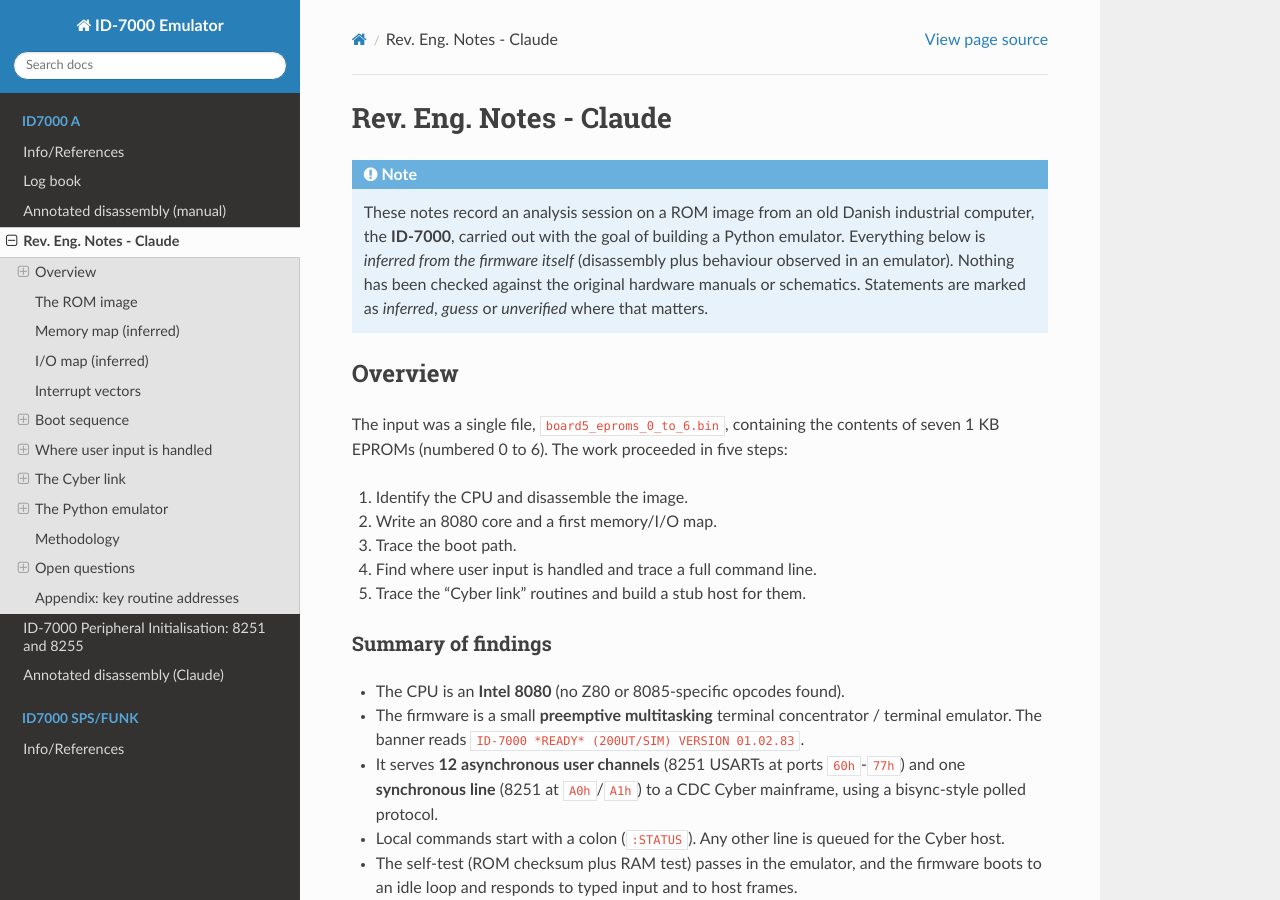
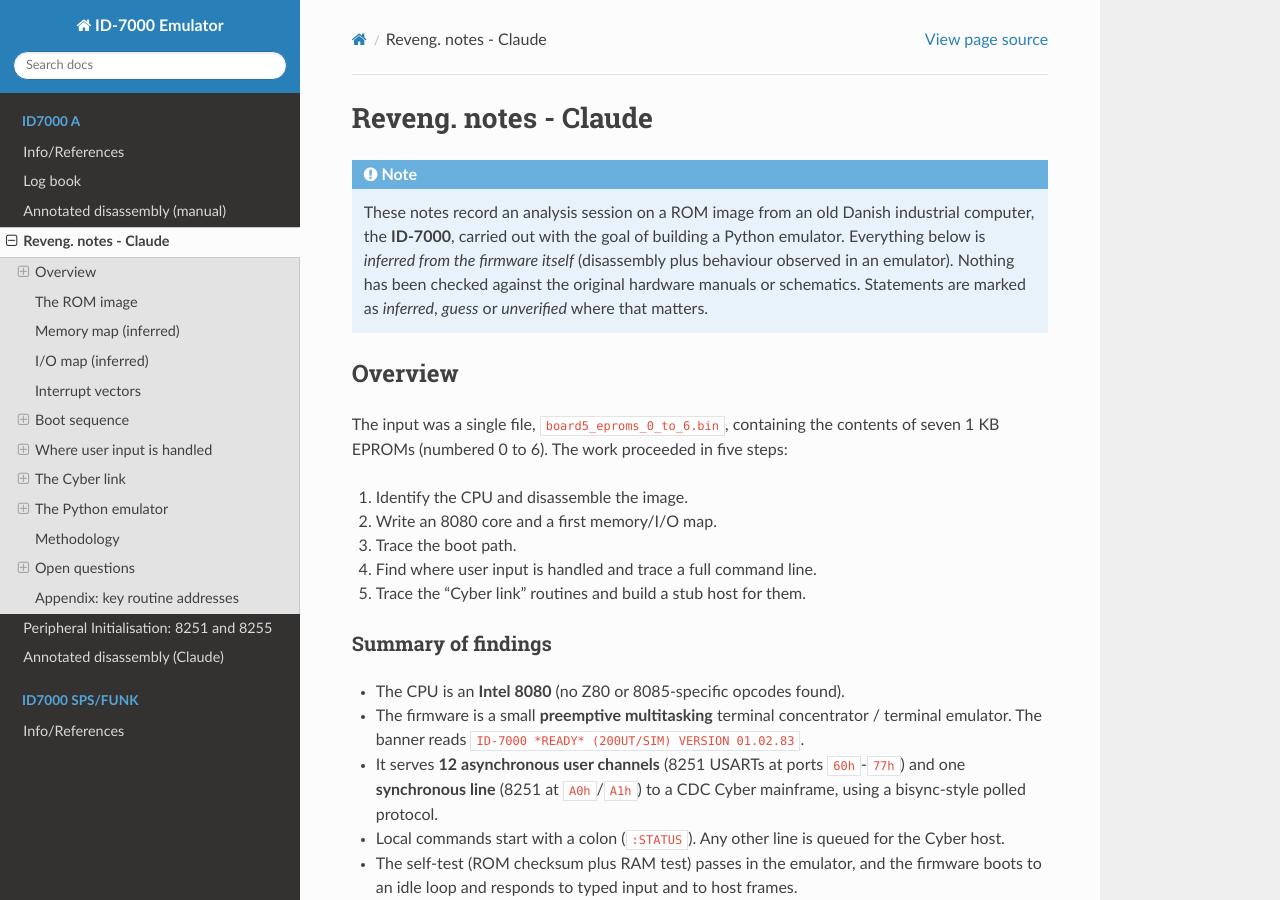
Before and after one commit to Datamuseum-DK/ID-7000-Emulator, a Sphinx documentation site: the page built from docs/source/id7000_a/claude_reveng.rst, in a window 1280 px wide and 900 px high. Built offline with Sphinx 7.4.7 and the Read the Docs theme 3.1.0, drawn with Linux system fonts in a browser that asks for light colours.

Commit message:
documentation of peripheral initialisation

```diff
--- a/docs/source/id7000_a/claude_peripheral_init.rst
+++ b/docs/source/id7000_a/claude_peripheral_init.rst
@@ -1,6 +1,6 @@
-=====================================================
-ID-7000 Peripheral Initialisation: 8251 and 8255
-=====================================================
+========================================
+Peripheral Initialisation: 8251 and 8255
+========================================
 
 .. contents:: 8251 and 8255
    :local:
--- a/docs/source/id7000_a/claude_reveng.rst
+++ b/docs/source/id7000_a/claude_reveng.rst
@@ -1,5 +1,5 @@
 ========================
-Rev. Eng. Notes - Claude
+Reveng. notes - Claude
 ========================
 
 .. note::
```
Also changed, not shown: docs/source/emulators/emulators.rst (added, +25 -0 lines).
